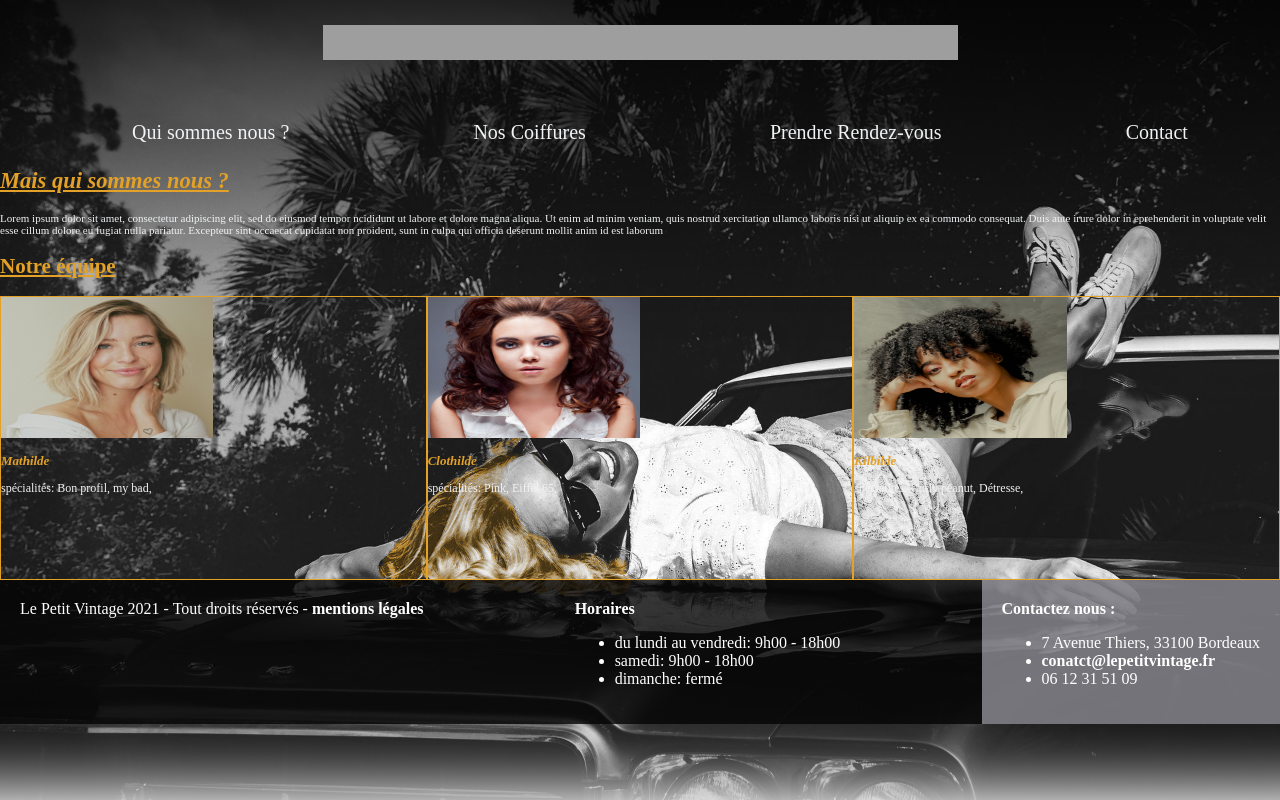
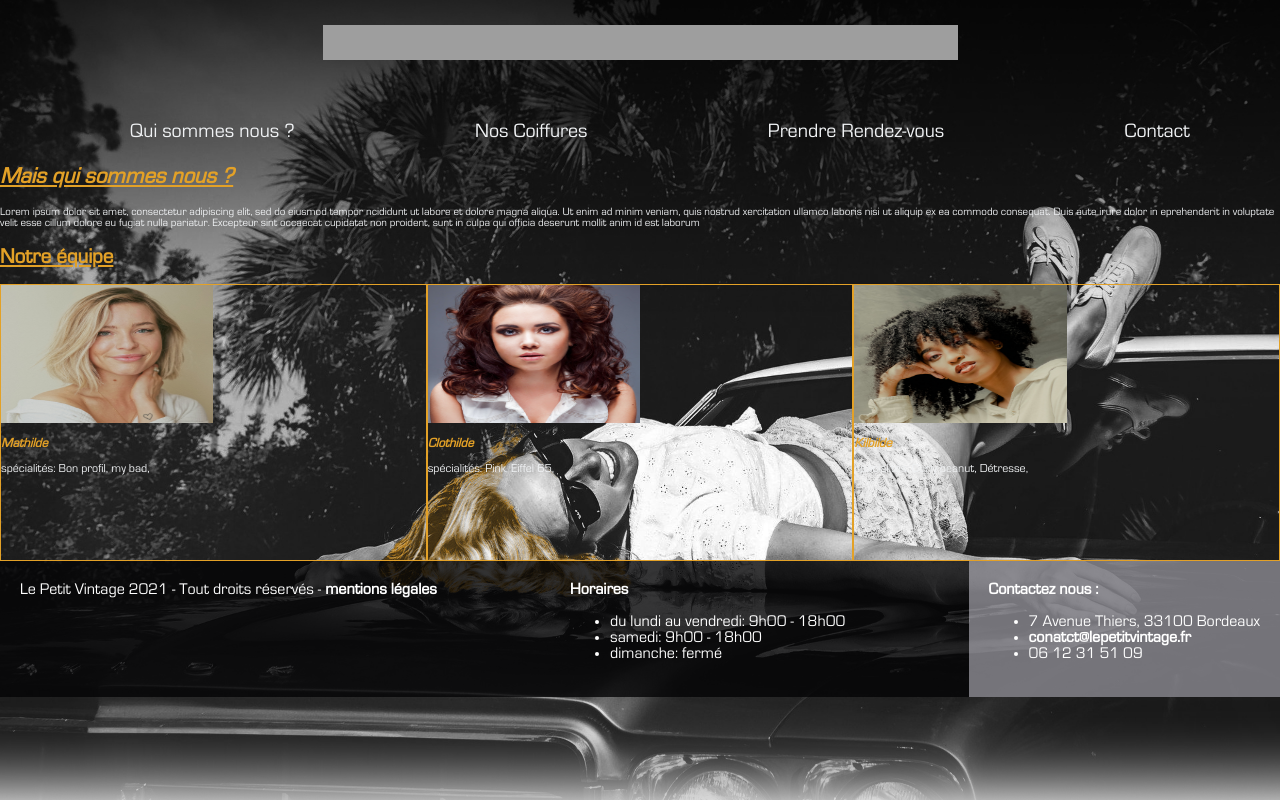
Before and after one commit to sophiewright31/Projet-1-Le-Petit-Vintage, a PHP site: page /whoRwe.php in a window 1280 px wide. Run offline with PHP 8.4, Linux system fonts and the light colour scheme; grey boxes are pictures that could not be loaded.

Commit message:
include eurostile.ttf

```diff
--- a/index.php
+++ b/index.php
@@ -22,7 +22,7 @@
 <section class="who">
     <div class="card-who">
         <div class="card-who-header">
-            <h2>Qui sommes nous ?</h2>
+            <h2>Qui sommes nous?</h2>
         </div>
         <div class="card-who-body">
             <p class="card-who-text">Lorem ipsum dolor sit amet, consectetur
--- a/src/stylenav.css
+++ b/src/stylenav.css
@@ -1,3 +1,11 @@
+@font-face{
+    font-family: "eurostile";
+    src: url("/src/Eurostile.ttf") format('truetype');
+}
+
+h1,h2,h3,h4,h5{
+    font-family: eurostile;
+}
 
 p{
     color: #F0F2F4;
--- a/src/styles/stylefooter.css
+++ b/src/styles/stylefooter.css
@@ -1,3 +1,11 @@
+@font-face{
+    font-family: "eurostile";
+    src: url("/src/Eurostile.ttf") format('truetype');
+}
+
+h1,h2,h3,h4,h5{
+    font-family: eurostile;
+}
 body{
     margin:0;
     padding: 0;
--- a/src/whoRwe.css
+++ b/src/whoRwe.css
@@ -1,3 +1,11 @@
+    @font-face{
+        font-family: "eurostile";
+        src: url("/src/Eurostile.ttf") format('truetype');
+    }
+
+    h1,h2,h3,h4,h5{
+        font-family: eurostile;
+    }
     body {
         width: 100%;
         margin: 0;
```
Also changed, not shown: src/style.css (+7 -0 lines), src/styleAccueil.css (+9 -0 lines), src/stylefooter.css (+7 -0 lines), src/styles/contact.css (+8 -0 lines), src/styles/hairstylecards.css (+8 -0 lines), src/styles/stylerdv.css (+8 -0 lines), src/Eurostile.ttf (added).
